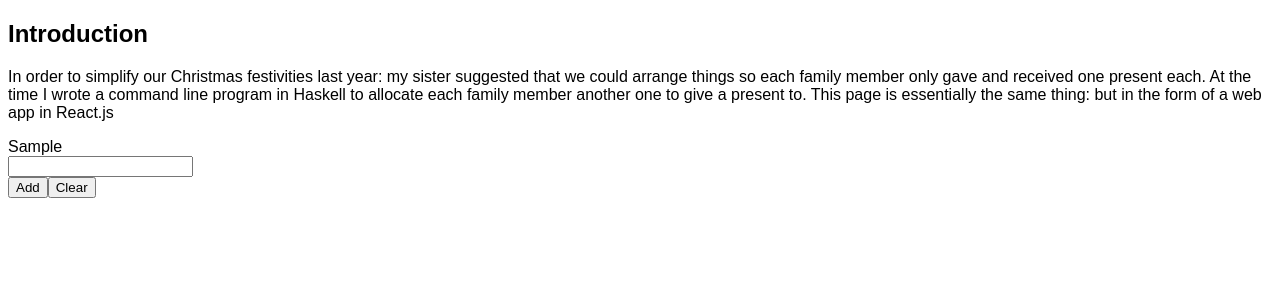
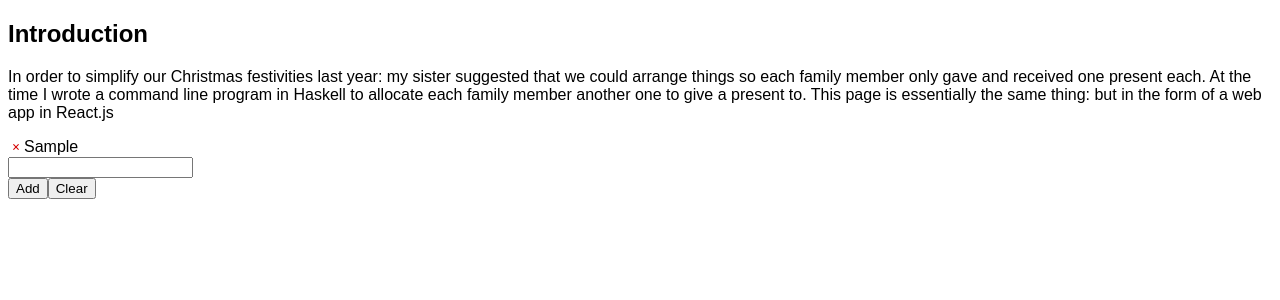
Before and after one commit to quickdudley/gift-allocator, a React (Create React App) app: page / in a window 1280 px wide. Both pictures are taken after typing "Sample" into the empty fields and a click on the button "Add". Shown: the top 300 px of the page. Built offline with nearby package versions, Linux system fonts and the light colour scheme.

Commit message:
Add nonfunctional delete button

```diff
--- a/src/App.css
+++ b/src/App.css
@@ -10,3 +10,8 @@
   width: 50%;
   float: left;
 }
+
+.closeBox {
+  padding-bottom: 2px;
+  vertical-align: middle;
+}
--- a/src/App.js
+++ b/src/App.js
@@ -1,10 +1,12 @@
 import React, { Component } from 'react';
 import './App.css';
+import closebox from './close.svg';
 
 class Participant extends Component {
   render() {
     return (
-      <div classname="Participant">{this.props.object.name}</div>
+      <div classname="Participant">
+      <img src={closebox} alt="Remove" className="closeBox"/>{this.props.object.name}</div>
     );
   }
 }
```
Also changed, not shown: src/close.svg (added).
